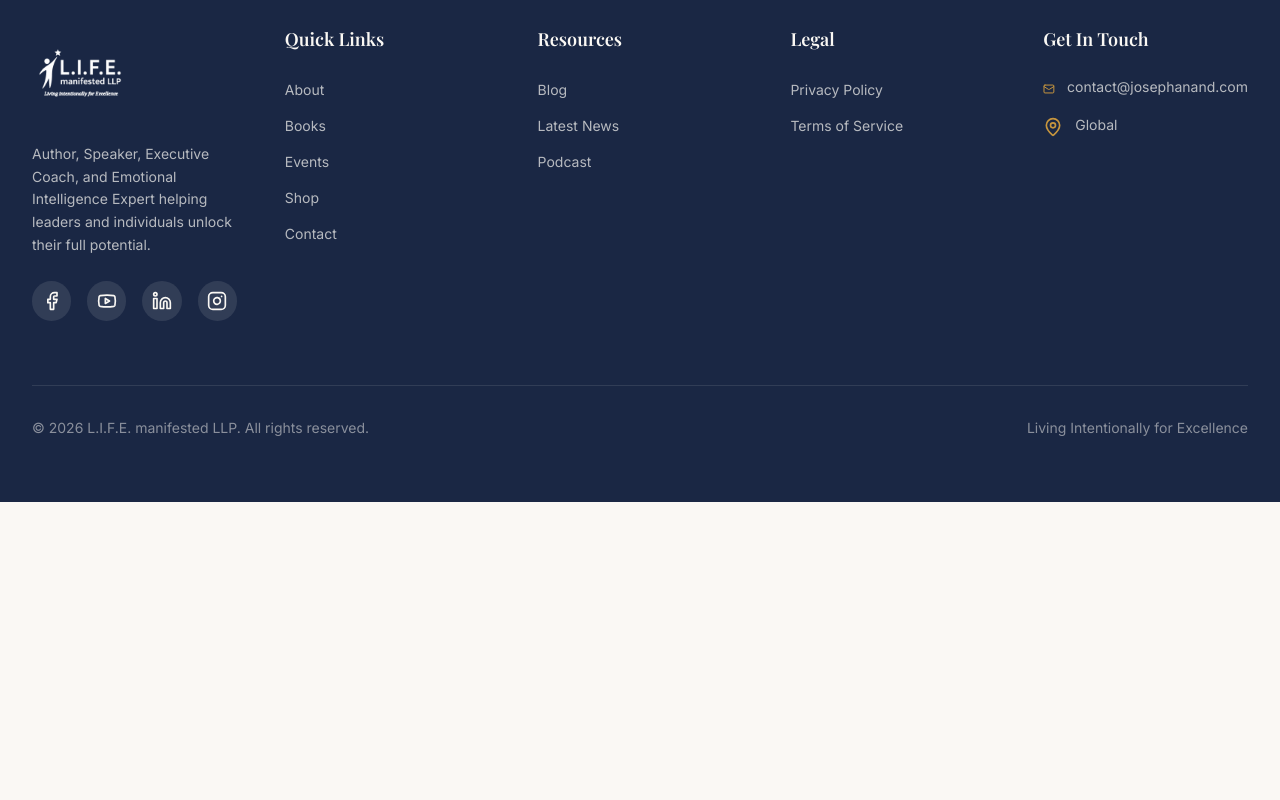
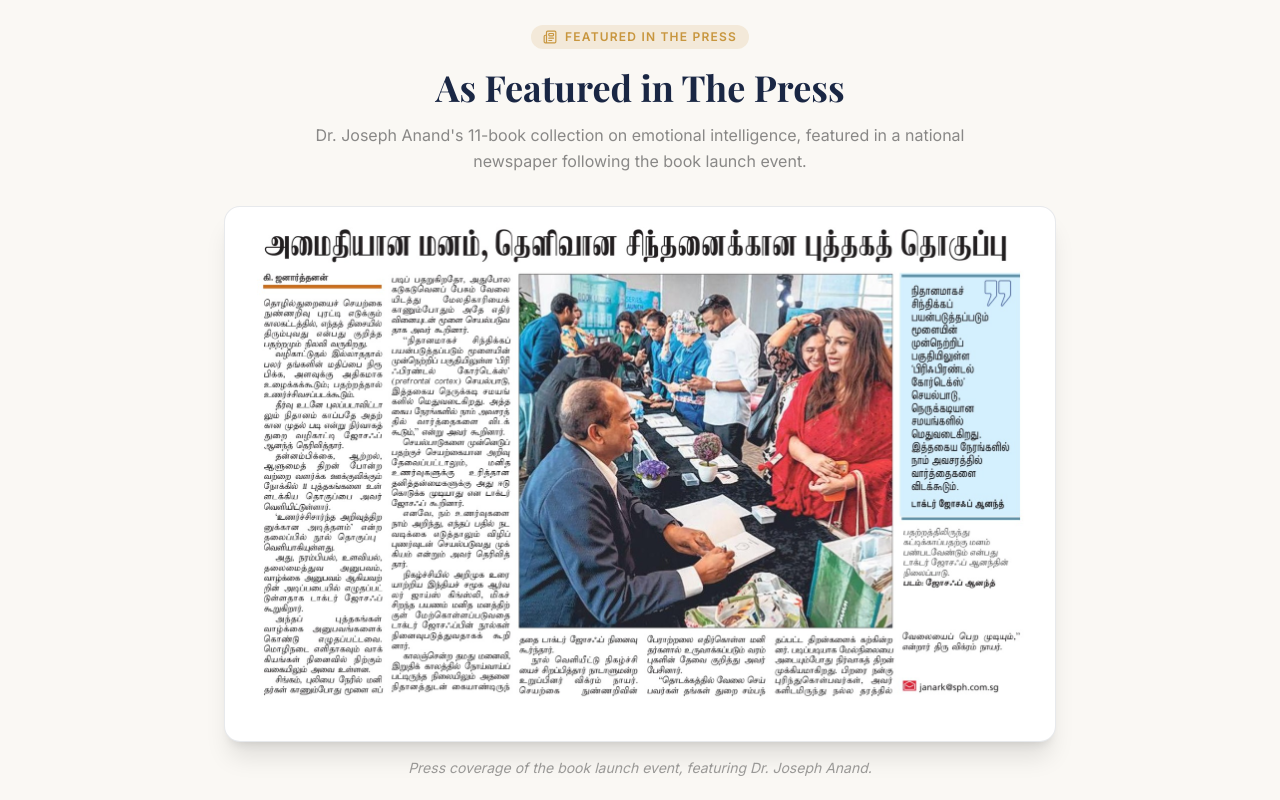
Before and after one commit to josephanand67/Apex-mediah, a Next.js app: page /news in a window 1280 px wide. Shown: the part 3040-3840 px from the top of the page. Before the commit the page ends 3542 px from the top, so only its background shows below. Built offline with nearby package versions, Linux system fonts and the light colour scheme; a web font is replaced by a local one.

Commit message:
feat: add press feature section with image and description
Co-authored-by: josephanand67 <290361217+josephanand67@users.noreply.github.com>

```diff
--- a/app/news/page.tsx
+++ b/app/news/page.tsx
@@ -1,5 +1,6 @@
 import type { Metadata } from 'next'
 import Link from 'next/link'
+import Image from 'next/image'
 import { Navbar } from '@/components/navbar'
 import { Footer } from '@/components/footer'
 import { Calendar, User, Tag, Newspaper } from 'lucide-react'
@@ -153,7 +154,37 @@ export default function NewsPage() {
           </div>
         </article>
 
+        {/* Featured in the Press */}
+        <section className="mx-auto max-w-4xl px-4 sm:px-6 lg:px-8 pt-16 pb-20 lg:pb-28">
+          <div className="text-center mb-8">
+            <div className="inline-flex items-center gap-2 px-3 py-1 bg-gold/15 text-gold text-xs font-semibold uppercase tracking-widest rounded-full mb-4">
+              <Newspaper className="h-3.5 w-3.5" />
+              Featured in the Press
+            </div>
+            <h2 className="font-serif text-2xl md:text-4xl font-bold text-navy leading-tight text-balance">
+              As Featured in The Press
+            </h2>
+            <p className="mt-3 text-charcoal/60 max-w-2xl mx-auto leading-relaxed">
+              Dr. Joseph Anand&apos;s 11-book collection on emotional intelligence, featured in a national
+              newspaper following the book launch event.
+            </p>
+          </div>
 
+          <figure className="flex flex-col items-center">
+            <div className="w-full overflow-hidden rounded-2xl bg-card shadow-xl border border-border p-3 sm:p-4">
+              <Image
+                src="/images/press-feature-tamil.jpeg"
+                alt="Newspaper feature on Dr. Joseph Anand's 11-book collection for emotional intelligence, published in a Tamil-language national newspaper."
+                width={1600}
+                height={1000}
+                className="w-full h-auto rounded-lg"
+              />
+            </div>
+            <figcaption className="mt-4 text-center text-sm text-charcoal/50 italic">
+              Press coverage of the book launch event, featuring Dr. Joseph Anand.
+            </figcaption>
+          </figure>
+        </section>
       </main>
       <Footer />
     </>
```
